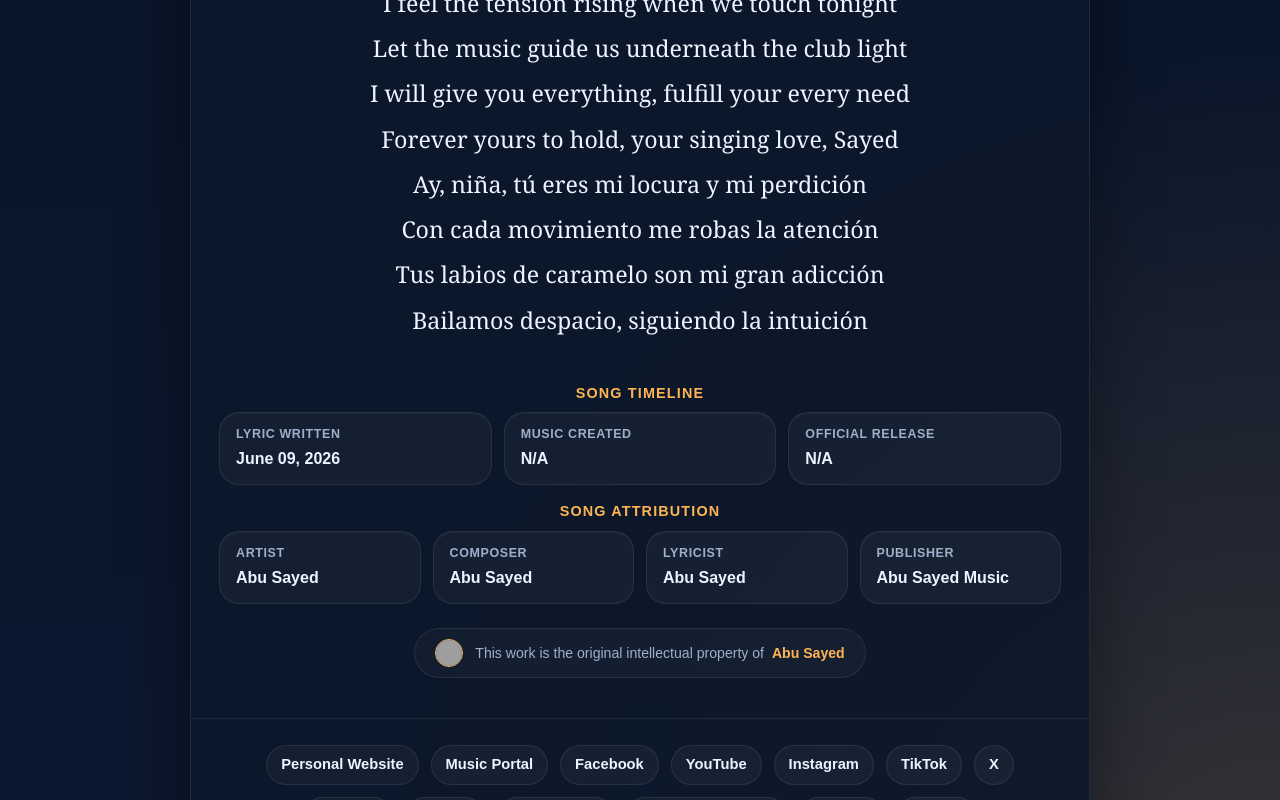
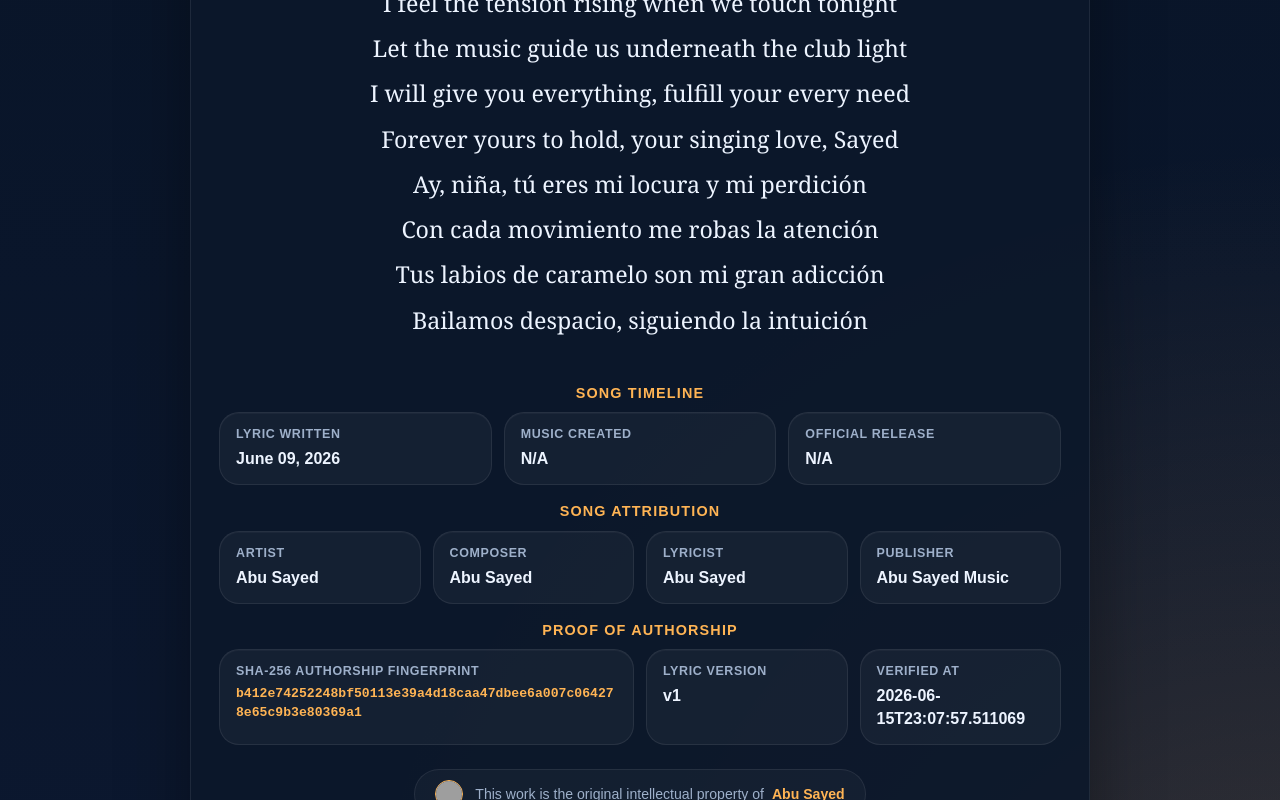
Before and after one commit to ImAbuSayed/noches-de-fuego, a plain HTML site: page index.html in a window 1280 px wide. Shown: the part 2000-2800 px from the top of the page. Drawn offline with Linux system fonts and the light colour scheme; grey boxes are pictures that could not be loaded.

Commit message:
feat: update song assets v1 with signed GPG commit [verified]

```diff
--- a/index.html
+++ b/index.html
@@ -14,9 +14,9 @@
     <meta name="keywords" content="Noches de fuego, Abu Sayed lyrics, original song lyrics, Abu Sayed original song, Abu Sayed lyricist, Abu Sayed composer, Abu Sayed songwriter, official lyrics">
     <meta name="robots" content="index,follow,max-snippet:-1,max-image-preview:large,max-video-preview:-1">
     <meta name="referrer" content="strict-origin-when-cross-origin">
-    <meta name="description" content="Official documentation of lyrics for &#x27;Noches de fuego&#x27;, a signature song by Abu Sayed, showcasing his original songwriting and composition.">
+    <meta name="description" content="Explore the official lyrics of &#x27;Noches de fuego&#x27;, a unique musical creation written and composed by Abu Sayed.">
     <meta property="og:title" content="Noches de fuego - Original Lyrics by Abu Sayed">
-    <meta property="og:description" content="Official documentation of lyrics for &#x27;Noches de fuego&#x27;, a signature song by Abu Sayed, showcasing his original songwriting and composition.">
+    <meta property="og:description" content="Explore the official lyrics of &#x27;Noches de fuego&#x27;, a unique musical creation written and composed by Abu Sayed.">
     <meta property="og:type" content="music.song">
     <meta property="og:url" content="https://imabusayed.github.io/noches-de-fuego/">
     <meta property="og:site_name" content="Abu Sayed Music">
@@ -24,7 +24,7 @@
     <meta name="last-modified" content="2026-06-09 13:04:10">
     <meta name="twitter:card" content="summary_large_image">
     <meta name="twitter:title" content="Noches de fuego - Original Lyrics by Abu Sayed">
-    <meta name="twitter:description" content="Official documentation of lyrics for &#x27;Noches de fuego&#x27;, a signature song by Abu Sayed, showcasing his original songwriting and composition.">
+    <meta name="twitter:description" content="Explore the official lyrics of &#x27;Noches de fuego&#x27;, a unique musical creation written and composed by Abu Sayed.">
     <link rel="canonical" href="https://imabusayed.github.io/noches-de-fuego/">
     <link rel="sitemap" type="application/xml" title="Sitemap" href="https://imabusayed.github.io/noches-de-fuego/sitemap.xml">
     <link rel="author" href="https://github.com/ImAbuSayed">
@@ -100,7 +100,7 @@
       "@id": "https://imabusayed.github.io/noches-de-fuego#webpage",
       "url": "https://imabusayed.github.io/noches-de-fuego/",
       "name": "Noches de fuego - Original Lyrics by Abu Sayed",
-      "description": "Official documentation of lyrics for 'Noches de fuego', a signature song by Abu Sayed, showcasing his original songwriting and composition.",
+      "description": "Explore the official lyrics of 'Noches de fuego', a unique musical creation written and composed by Abu Sayed.",
       "isPartOf": {
         "@id": "https://music.abusayed.com.bd/#website"
       },
@@ -537,7 +537,7 @@
 
         <div class="controls">
             <button class="btn-speak" id="speakBtn" title="Read the lyrics aloud"><span id="speakText">Read Aloud</span></button>
-            <a href="https://music.abusayed.com.bd/Licensing/?https://imabusayed.github.io/noches-de-fuego/" class="btn-license" title="Get licensing for this song" target="_blank">Commercial Licensing for Noches de fuego</a>
+            <a href="https://music.abusayed.com.bd/Licensing/?https://imabusayed.github.io/noches-de-fuego/" class="btn-license" title="Get licensing for this song" target="_blank">Get a Licensing Quote for Noches de fuego</a>
 
         </div>
         <br>
@@ -612,6 +612,26 @@
             <div class="meta-card">
                 <span class="meta-label">Publisher</span>
                 <strong>Abu Sayed Music</strong>
+            </div>
+
+                </div>
+            </div>
+
+            <div class="details-block">
+                <div class="details-title">Proof of Authorship</div>
+                <div class="meta-grid">
+
+            <div class="meta-card" style="grid-column: span 2;">
+                <span class="meta-label">SHA-256 Authorship Fingerprint</span>
+                <strong style="word-break: break-all; font-family: monospace; font-size: 0.82rem; color: var(--accent);">b412e74252248bf50113e39a4d18caa47dbee6a007c064278e65c9b3e80369a1</strong>
+            </div>
+            <div class="meta-card">
+                <span class="meta-label">Lyric Version</span>
+                <strong>v1</strong>
+            </div>
+            <div class="meta-card">
+                <span class="meta-label">Verified At</span>
+                <strong>2026-06-15T23:07:57.511069</strong>
             </div>
 
                 </div>
```
Also changed, not shown: excerpts/Bridge-Preview.txt (added), excerpts/Chorus-Preview.txt (added), excerpts/Final-Chorus-Preview.txt (added), excerpts/Hook-Preview.txt (added), excerpts/Pre-Chorus-2-Preview.txt (added), excerpts/Pre-Chorus-3-Preview.txt (added), excerpts/Pre-Chorus-Preview.txt (added), excerpts/Verse-1-Preview.txt (added), excerpts/Verse-2-Preview.txt (added), excerpts/Verse-3-Preview.txt (added), hashes.txt (added), llms.txt, lyrics_backup/2026-06-15_noches-de-fuego-v1.txt (added), manifest.json (added), 1 other file.
